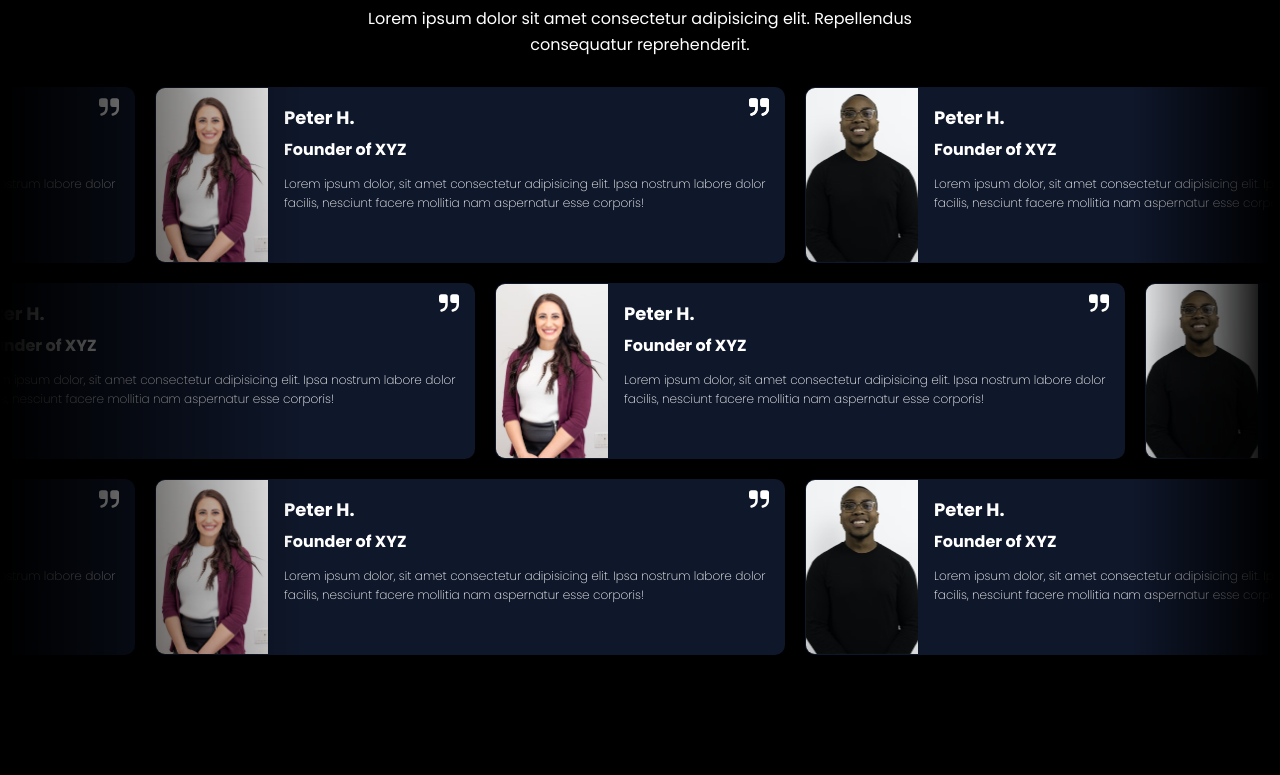
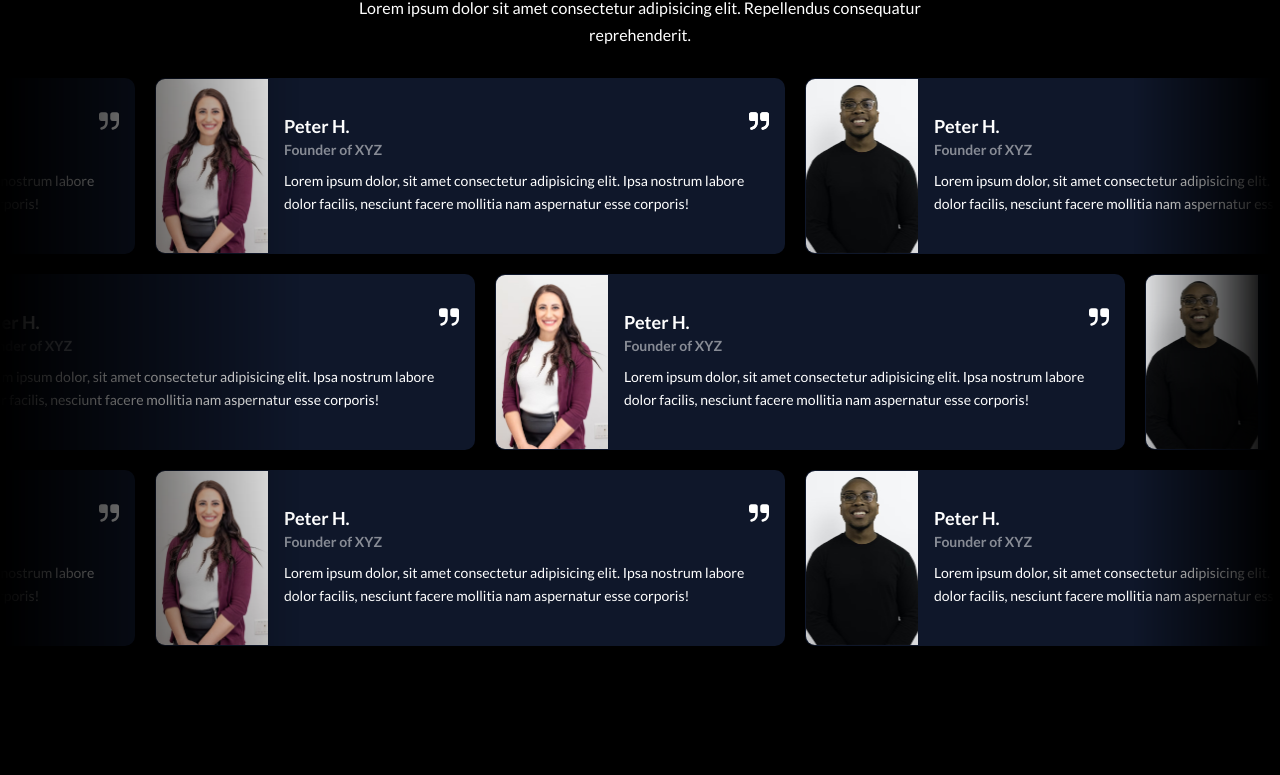
Before and after one commit to shunyavkash-kavya-sinh/Testimonials-slider, a plain HTML site: page index.html in a window 1280 px wide. Shown: the part 233-1008 px from the top of the page. Drawn offline with Linux system fonts and the light colour scheme.

Commit message:
ok-all-done

```diff
--- a/assests/css/media.css
+++ b/assests/css/media.css
@@ -17,10 +17,6 @@
     font-size: 16px;
   }
 
-  .testimonial-post {
-    font-size: 14px;
-  }
-
   .testimonial-block {
     max-width: 500px;
   }
--- a/assests/css/style.css
+++ b/assests/css/style.css
@@ -23,7 +23,7 @@ body.dark-theme {
 }
 
 body {
-  font-family: "Poppins", sans-serif;
+  font-family: "Lato", sans-serif;
   user-select: none;
   background-color: var(--black);
 }
@@ -69,6 +69,7 @@ body {
 
 .testimonial-block {
   display: flex;
+  align-items: center;
   width: 100%;
   background-color: var(--primary);
   border-radius: 10px;
@@ -88,7 +89,7 @@ body {
 .title-dec p {
   color: var(--white);
   text-align: center;
-  line-height: 1.6;
+  line-height: 1.7;
   margin-bottom: 30px;
   max-width: 600px;
   text-align: center;
@@ -99,18 +100,20 @@ body {
   color: var(--white);
   font-size: 18px;
   margin-bottom: 6px;
+  line-height: 1;
 }
 
 .testimonial-post {
   color: var(--white);
-  font-size: 16px;
+  font-size: 14px;
   margin-bottom: 12px;
+  opacity: 0.5;
 }
 
 .testimonial-content p {
   color: var(--white);
-  font-weight: 200;
-  font-size: 12px;
+  font-size: 14px;
+  font-weight: 500;
   line-height: 1.6;
 }
 
--- a/index.html
+++ b/index.html
@@ -10,7 +10,7 @@
     <link rel="preconnect" href="https://fonts.googleapis.com">
     <link rel="preconnect" href="https://fonts.gstatic.com" crossorigin>
     <link
-        href="https://fonts.googleapis.com/css2?family=Poppins:ital,wght@0,100;0,200;0,300;0,400;0,500;0,600;0,700;0,800;0,900;1,100;1,200;1,300;1,400;1,500;1,600;1,700;1,800;1,900&display=swap"
+        href="https://fonts.googleapis.com/css2?family=Lato:ital,wght@0,100;0,300;0,400;0,700;0,900;1,100;1,300;1,400;1,700;1,900&display=swap"
         rel="stylesheet">
 
     <!-- splide style-css -->
```
